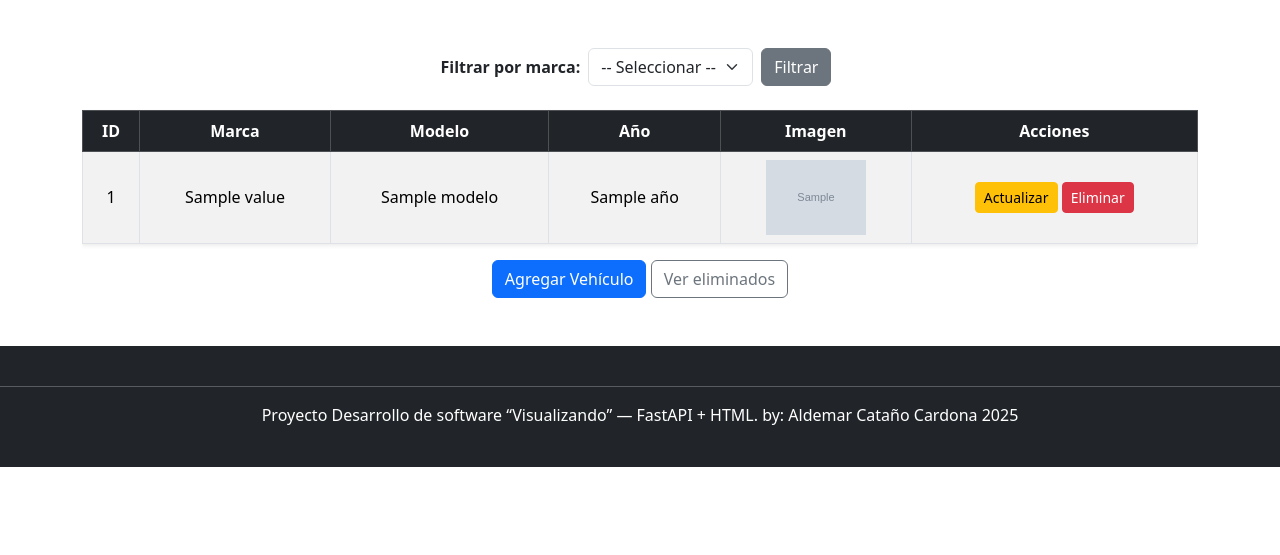
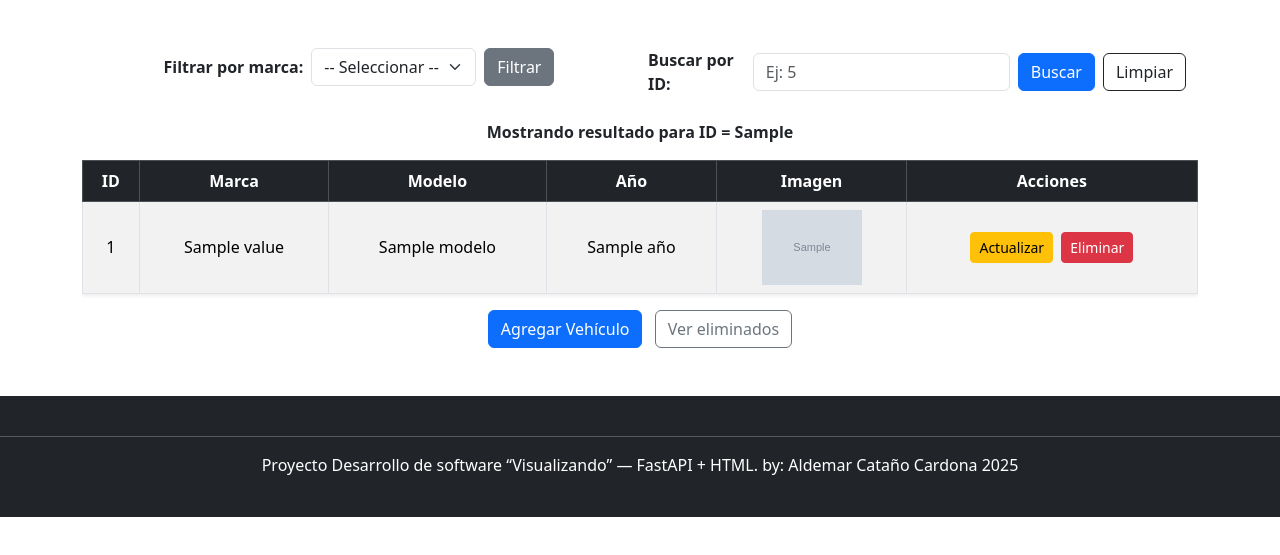
Before and after one commit to Aldemitar/vehiculos_electricos_aldemar, a FastAPI app: template templates/vehiculos_registro.html in a window 1280 px wide. Shown: the part 245-800 px from the top of the page. Run offline with FastAPI, Linux system fonts and the light colour scheme; the template is opened without the code that fills it: most values are stand-ins (such as "Sample title", 1, 10 or a date in 2020); grey boxes marked "Sample" are stand-in pictures; parts of the project's set-up code (start-up, migrations or seed data) failed here and were passed over.

Commit message:
Seagregó el filtro para buscar un vehículo por ID

```diff
--- a/templates/vehiculos_registro.html
+++ b/templates/vehiculos_registro.html
@@ -10,9 +10,10 @@
     <br>
 
     <div class="container">
-        <div class="table-responsive">
         <div class="container mt-4 mb-4">
-                <form method="get" action="/vehiculos" class="d-flex justify-content-center align-items-center">
+            <div class="row g-3 justify-content-center">
+                <div class="col-md-6">
+                    <form method="get" action="/vehiculos_registro" class="d-flex justify-content-center align-items-center">
                         <label for="marca" class="me-2 fw-bold">Filtrar por marca:</label>
                         <select name="marca" id="marca" class="form-select w-auto me-2">
                             <option value="">-- Seleccionar --</option>
@@ -24,11 +25,27 @@
                         </select>
                         <button type="submit" class="btn btn-secondary me-2">Filtrar</button>
                         {% if marca_seleccionada %}
-                        <a href="/vehiculos" class="btn btn-outline-dark">Quitar filtro</a>
+                            <a href="/vehiculos_registro" class="btn btn-outline-dark">Quitar filtro</a>
+                        {% endif %}
+                    </form>
+                </div>
+                <div class="col-md-6">
+                    <form method="get" action="/vehiculos_registro" class="d-flex justify-content-center align-items-center">
+                        <label for="id" class="me-2 fw-bold">Buscar por ID:</label>
+                        <input type="number" min="1" name="id" id="id" class="form-control w-auto me-2" placeholder="Ej: 5" value="{{ id_buscado | default('') }}">
+                        <button type="submit" class="btn btn-primary me-2">Buscar</button>
+                        {% if id_buscado %}
+                            <a href="/vehiculos_registro" class="btn btn-outline-dark">Limpiar</a>
                         {% endif %}
                     </form>
                 </div>
 
+            </div>
+        </div>
+        {% if id_buscado %}
+            <p class="text-center fw-bold">Mostrando resultado para ID = {{ id_buscado }}</p>
+        {% endif %}
+        <div class="table-responsive">
             <table class="table table-striped table-hover table-bordered align-middle shadow-sm">
                 <thead class="table-dark text-center">
                     <tr>
@@ -55,7 +72,7 @@
                             {% endif %}
                         </td>
                         <td>
-                            <a href="/vehiculos/edit/{{ vehiculo.id }}" class="btn btn-warning btn-sm">
+                            <a href="/vehiculos/edit/{{ vehiculo.id }}" class="btn btn-warning btn-sm me-1">
                                 <i class="bi bi-pencil"></i> Actualizar
                             </a>
                             <form action="/vehiculos/delete/{{ vehiculo.id }}" method="POST" style="display:inline;" onsubmit="return confirmarYMostrarCargaEliminar(this)">
@@ -71,7 +88,7 @@
         </div>
 
         <div class="mb-4 text-center">
-            <a href="/vehiculos/add" class="btn btn-primary">
+            <a href="/vehiculos/add" class="btn btn-primary me-2">
                 <i class="bi bi-plus-lg"></i> Agregar Vehículo
             </a>
             <a href="/vehiculos_eliminados" class="btn btn-outline-secondary">
@@ -92,11 +109,9 @@
     function confirmarYMostrarCargaEliminar(formulario) {
         if (confirm('¿Estás seguro de eliminar este vehículo?')) {
             document.getElementById('pantallaCarga').style.display = 'block';
-
             const boton = formulario.querySelector('button[type="submit"]');
             boton.disabled = true;
             boton.innerText = 'Eliminando...';
-
             return true;
         } else {
             return false;
```
Lines whose indentation alone changed are shown as unchanged.
